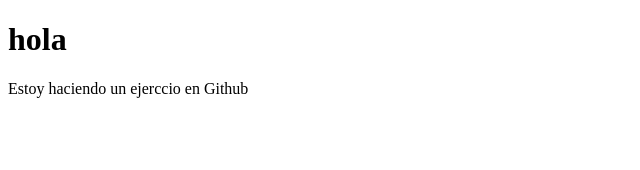
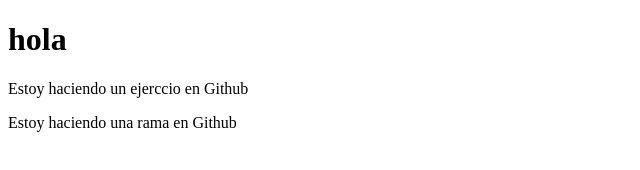
Before and after one commit to Alexxx1709/prueba, a plain HTML site: page index.html in a window 1280 px wide. Shown: the whole page, without its empty margins (0-640 px from the left). Drawn offline with Linux system fonts and the light colour scheme.

Commit message:
cambio en rama

```diff
--- a/index.html
+++ b/index.html
@@ -9,5 +9,6 @@
 <body>
     <h1>hola</h1>
     <p>Estoy haciendo un ejerccio en Github</p>
+    <p>Estoy haciendo una rama en Github</p>
 </body>
 </html>
```
